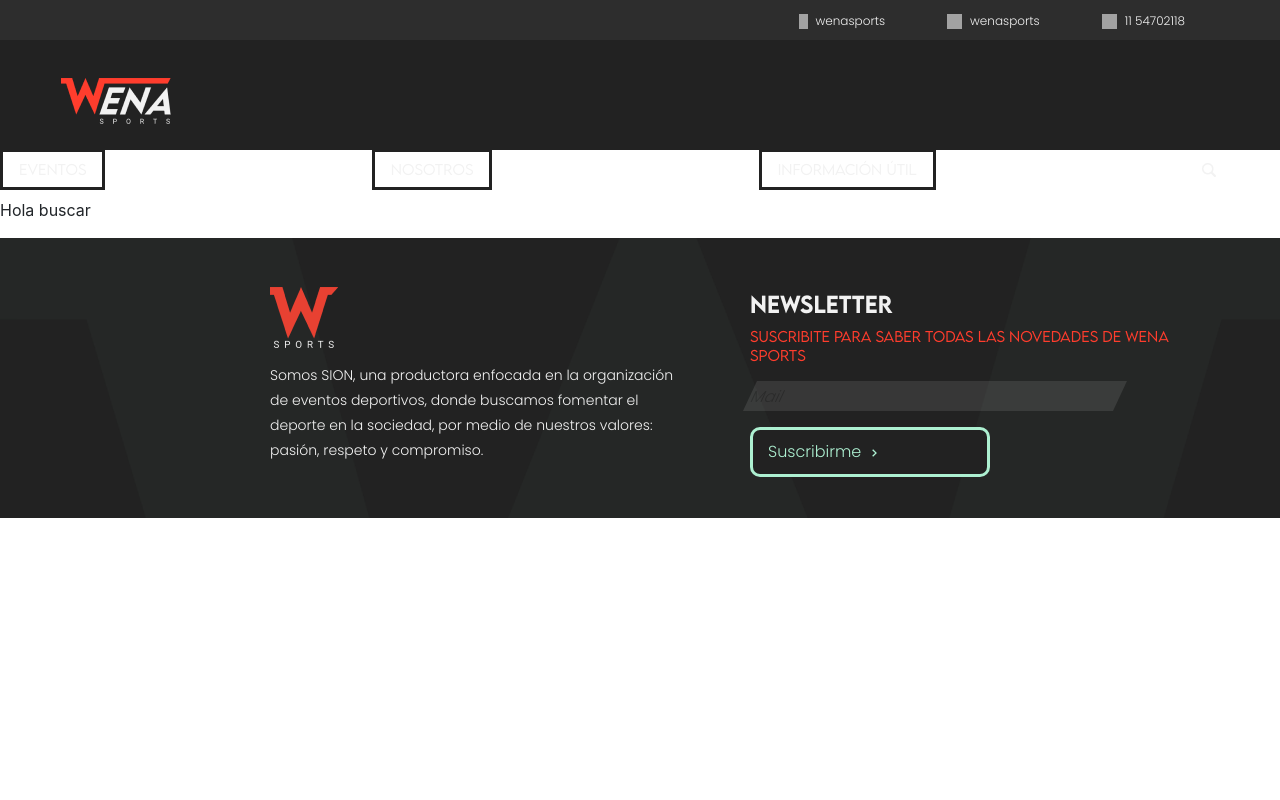
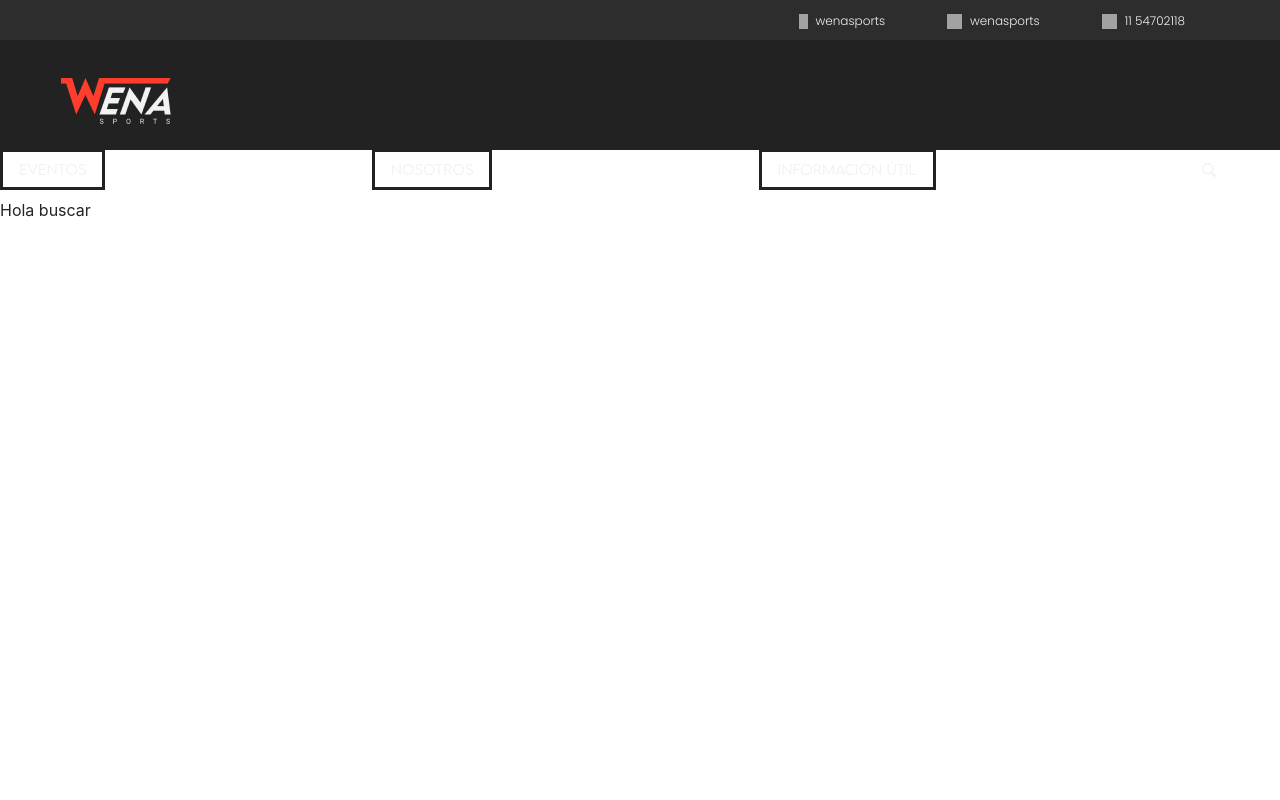
Before and after one commit to matiasjgelpi/Wena_Sports, a React (Create React App) app: page /category/buscar in a window 1280 px wide. Shown: the top 800 px of the page. Built offline with nearby package versions, Linux system fonts and the light colour scheme; grey boxes are pictures that could not be loaded.

Commit message:
modifico estilos footer

```diff
--- a/src/App.css
+++ b/src/App.css
@@ -84,12 +84,13 @@
     text-align: center; }
 
 .footer-container {
-  font-family: poppins-light;
-  display: flex;
+  position: absolute;
   width: 1440px;
   height: 280px;
   left: 0px;
-  top: 0px;
+  top: 973px;
+  font-family: poppins-light;
+  display: flex;
   background: #222222;
   padding: 20px 120px;
   align-items: center;
--- a/src/sass/_footer.scss
+++ b/src/sass/_footer.scss
@@ -1,10 +1,11 @@
 .footer-container {
-  font-family: $font-textos;
-  display: flex;
+  position: absolute;
   width: 1440px;
   height: 280px;
   left: 0px;
-  top: 0px;
+  top: 973px;
+  font-family: $font-textos;
+  display: flex;
   background: $colorPrincipalNegro;
   padding: 20px 120px;
   align-items: center;
```
